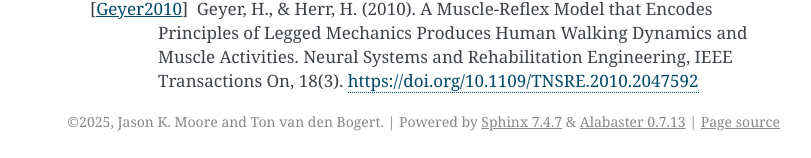
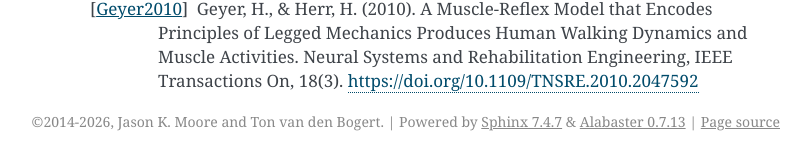
Before and after one commit to csu-hmc/gait2d, a Sphinx documentation site: the page built from docs/index.rst, in a window 1280 px wide and 900 px high, scrolled down 9136 px. Shown: the part 739-897 px from the top of the window, without its empty margins (330-1141 px from the left). Built offline with Sphinx 7.4.7, drawn with Linux system fonts in a browser that asks for light colours.

```diff
--- a/docs/conf.py
+++ b/docs/conf.py
@@ -7,12 +7,16 @@ import os
 import sys
 sys.path.insert(0, os.path.abspath('..'))
 
+import algait2de
+import pygait2d
+
 # -- Project information -----------------------------------------------------
 # https://www.sphinx-doc.org/en/master/usage/configuration.html#project-information
 
 project = 'Gait2D'
-copyright = '2025, Jason K. Moore and Ton van den Bogert'
+copyright = '2014-2026, Jason K. Moore and Ton van den Bogert'
 author = 'Jason K. Moore and Ton van den Bogert'
+version = pygait2d.__version__
 
 # -- General configuration ---------------------------------------------------
 # https://www.sphinx-doc.org/en/master/usage/configuration.html#general-configuration
```
